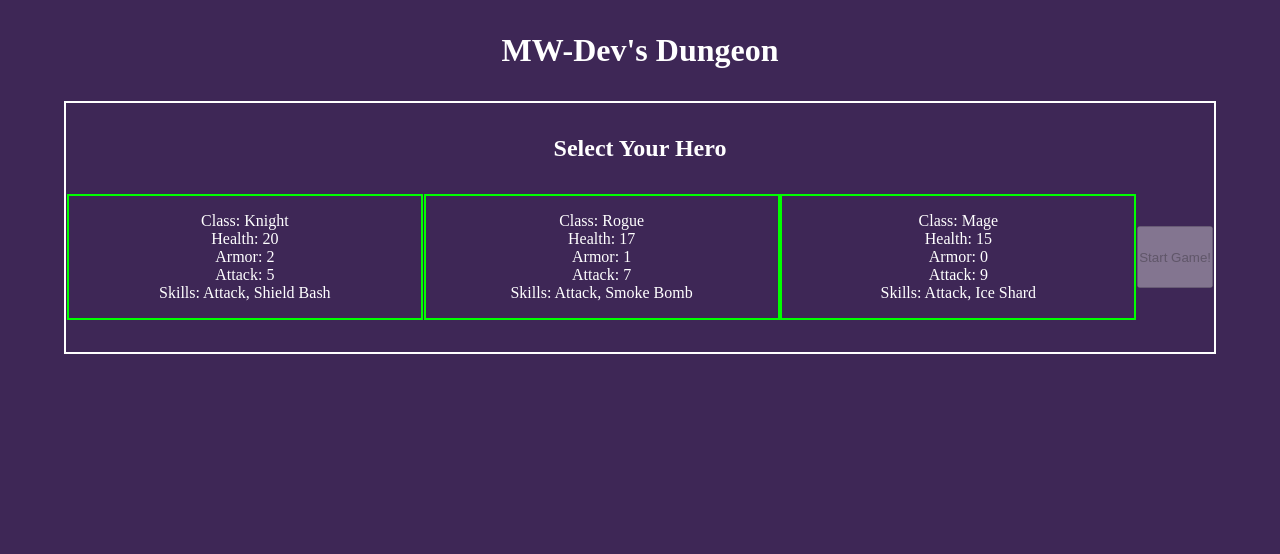
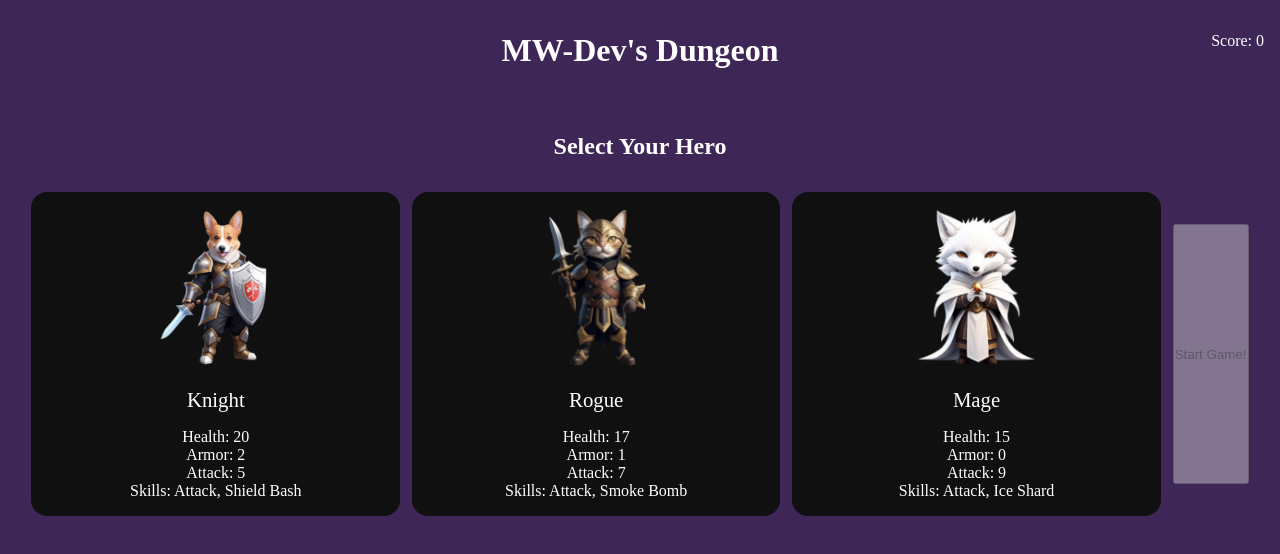
Before and after one commit to mattwheeler-dev/react-dungeon, a React (Vite) app in the folder my-rpg/: page / in a window 1280 px wide. Shown: the top 554 px of the page. Built offline with nearby package versions, Linux system fonts and the light colour scheme.

Commit message:
add scoreboard; refactor hero selection

```diff
--- a/my-rpg/src/App.jsx
+++ b/my-rpg/src/App.jsx
@@ -1,8 +1,8 @@
 import { useState, createContext } from "react";
 import HeroFactory from "./components/HeroFactory";
 import SelectHero from "./components/SelectHero";
-import Player from "./components/Player";
 import Battlefield from "./components/Battlefield";
+import Scoreboard from "./components/Scoreboard";
 
 export const AppContext = createContext("");
 
@@ -24,6 +24,7 @@ const App = () => {
 					setScore,
 				}}
 			>
+				<Scoreboard />
 				{!gameStatus && <SelectHero />}
 				{gameStatus && <Battlefield />}
 			</AppContext.Provider>
--- a/my-rpg/src/components/Player.jsx
+++ b/my-rpg/src/components/Player.jsx
@@ -7,11 +7,11 @@ const Player = () => {
 
 	return (
 		<div className="player-card">
-			<h2>Player{`'`}s Current Stats:</h2>
+			<h2>Player:</h2>
 			{playerStats.image && (
 				<img src={playerStats.image} alt={playerStats.altText} />
 			)}
-			<p>Class: {playerStats.title}</p>
+			<p>{playerStats.title}</p>
 			<p>Health: {playerStats.health}</p>
 			<p>Armor: {playerStats.armor}</p>
 			<p>Attack: {playerStats.attack}</p>
--- /dev/null
+++ b/my-rpg/src/components/Scoreboard.jsx
@@ -0,0 +1,14 @@
+import { useContext } from "react";
+import { AppContext } from "../App";
+
+const Scoreboard = () => {
+	const { score } = useContext(AppContext);
+
+	return (
+		<div className="scoreboard">
+			<p>Score: {score}</p>
+		</div>
+	);
+};
+
+export default Scoreboard;
--- a/my-rpg/src/components/SelectHero.css
+++ b/my-rpg/src/components/SelectHero.css
@@ -1,12 +1,11 @@
 .select-hero-container {
 	height: fit-content;
-	width: 90%;
+	width: 96%;
 	margin: 2rem auto;
 	padding: 2rem 0;
-	border: 2px solid white;
 	display: flex;
 	flex-wrap: wrap;
-	justify-content: space-evenly;
+	justify-content: space-around;
 }
 
 .select-hero-container h2 {
@@ -16,13 +15,31 @@
 }
 
 .hero-card {
-	width: 31%;
 	cursor: pointer;
+	width: 30%;
 	padding: 1rem;
 	text-align: center;
-	border: 2px solid lime;
+	background-color: #101010;
+	border-radius: 1rem;
+}
+
+.hero-card img {
+	height: 10rem;
+}
+
+.class-title {
+	font-size: 1.3rem;
+	margin: 1rem 0;
 }
 
 .start-btn {
 	margin: 2rem 0;
 }
+
+.hero-card:hover {
+	box-shadow: 0 0 0.75rem 0 #fff;
+}
+
+.hero-card.chosen {
+	box-shadow: 0 0 1rem 0 lime;
+}
--- a/my-rpg/src/components/SelectHero.jsx
+++ b/my-rpg/src/components/SelectHero.jsx
@@ -12,10 +12,19 @@ const SelectHero = () => {
 	const handleSelect = (e) => {
 		const cards = document.querySelectorAll(".hero-card");
 		if (e.target == cards[0] || e.target.parentElement == cards[0]) {
+			cards[0].classList.add("chosen");
+			cards[1].classList.remove("chosen");
+			cards[2].classList.remove("chosen");
 			setPlayerStats(knight);
 		} else if (e.target == cards[1] || e.target.parentElement == cards[1]) {
+			cards[0].classList.remove("chosen");
+			cards[1].classList.add("chosen");
+			cards[2].classList.remove("chosen");
 			setPlayerStats(rogue);
 		} else if (e.target == cards[2] || e.target.parentElement == cards[2]) {
+			cards[0].classList.remove("chosen");
+			cards[1].classList.remove("chosen");
+			cards[2].classList.add("chosen");
 			setPlayerStats(mage);
 		}
 		return;
@@ -29,7 +38,8 @@ const SelectHero = () => {
 		<section className="select-hero-container">
 			<h2>Select Your Hero</h2>
 			<article className="hero-card" onClick={handleSelect}>
-				<p className="class-title">Class: {knight.title}</p>
+				<img src={knight.image} alt={knight.altText} />
+				<p className="class-title"> {knight.title}</p>
 				<p>Health: {knight.health}</p>
 				<p>Armor: {knight.armor}</p>
 				<p>Attack: {knight.attack}</p>
@@ -37,7 +47,8 @@ const SelectHero = () => {
 			</article>
 
 			<article className="hero-card" onClick={handleSelect}>
-				<p className="class-title">Class: {rogue.title}</p>
+				<img src={rogue.image} alt={rogue.altText} />
+				<p className="class-title"> {rogue.title}</p>
 				<p>Health: {rogue.health}</p>
 				<p>Armor: {rogue.armor}</p>
 				<p>Attack: {rogue.attack}</p>{" "}
@@ -45,7 +56,8 @@ const SelectHero = () => {
 			</article>
 
 			<article className="hero-card" onClick={handleSelect}>
-				<p className="class-title">Class: {mage.title}</p>
+				<img src={mage.image} alt={mage.altText} />
+				<p className="class-title"> {mage.title}</p>
 				<p>Health: {mage.health}</p>
 				<p>Armor: {mage.armor}</p>
 				<p>Attack: {mage.attack}</p>{" "}
--- a/my-rpg/src/index.css
+++ b/my-rpg/src/index.css
@@ -18,3 +18,10 @@ body {
 h1 {
 	text-align: center;
 }
+
+/* scoreboard */
+.scoreboard {
+	position: fixed;
+	top: 2rem;
+	right: 1rem;
+}
```
